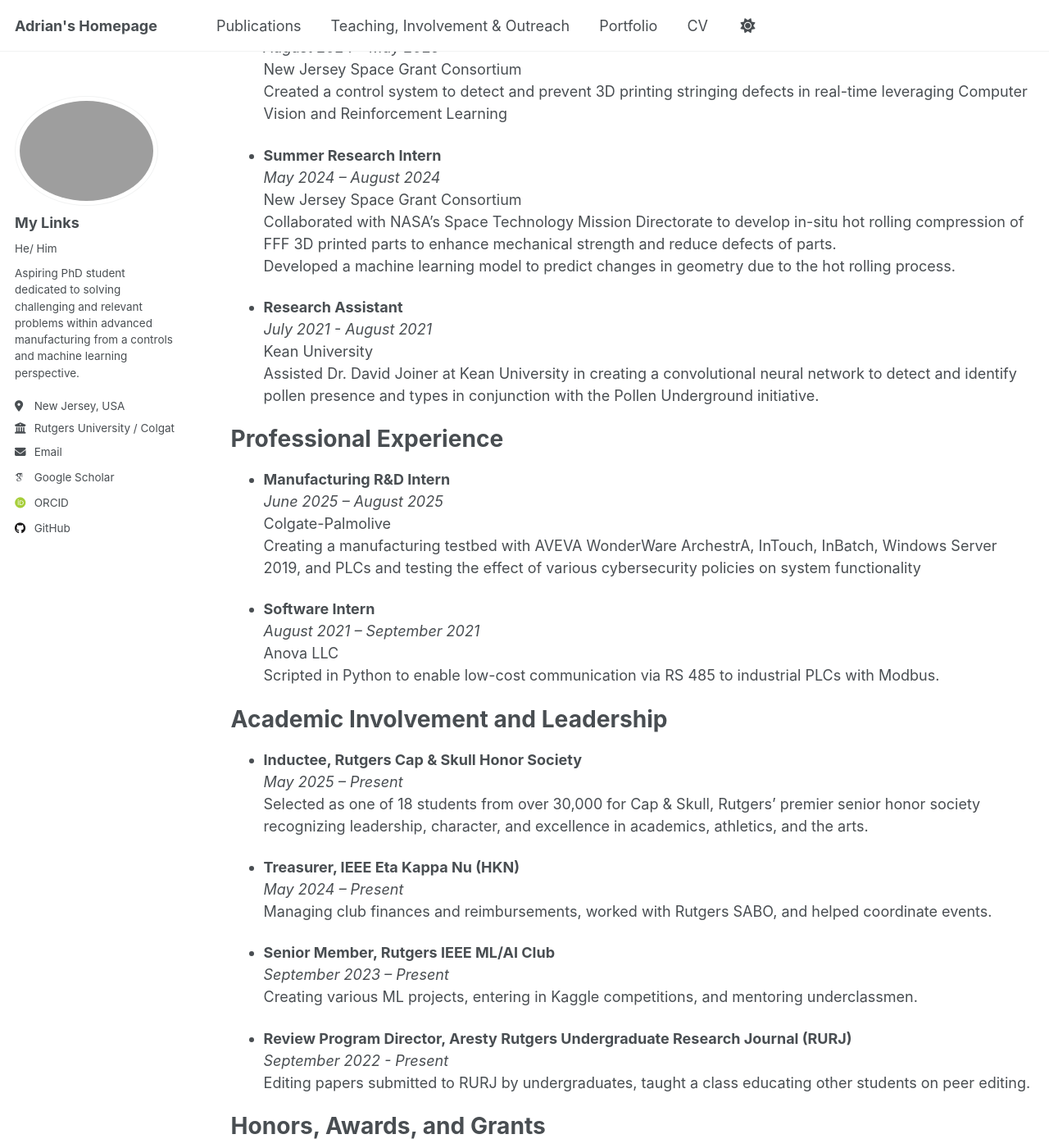
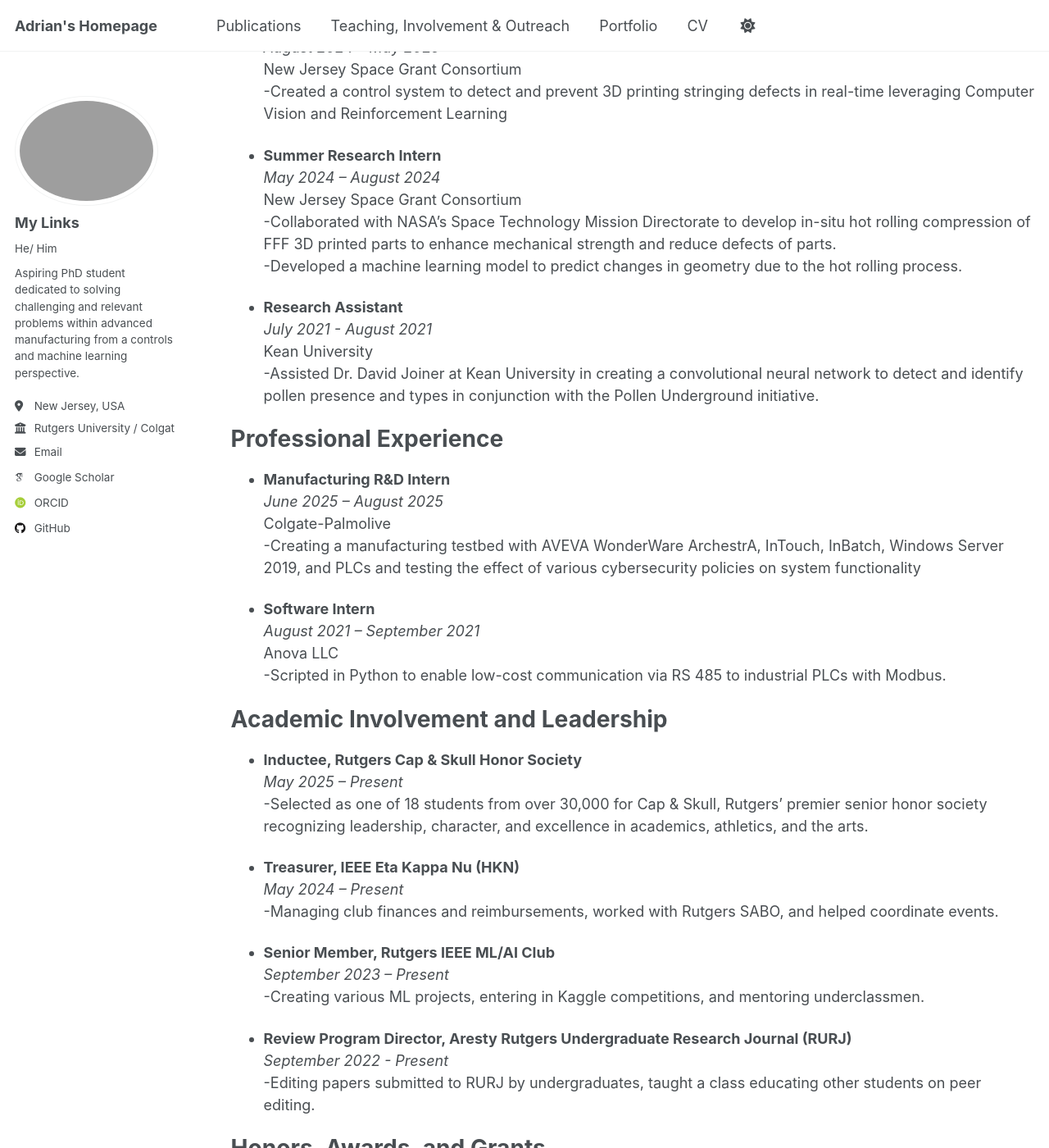
Before and after one commit to adrian-jackson/adrian-jackson.github.io, a Jekyll site: the page built from _pages/cv.md, in a window 1280 px wide and 1400 px high, scrolled down 755 px. Shown: the whole window at 82% size. Built offline with Jekyll 4.4.1, drawn with Linux system fonts in a browser that asks for light colours; some web fonts are replaced; some of the changed text lies outside the part shown.

```diff
--- a/_config.yml
+++ b/_config.yml
@@ -13,7 +13,7 @@ title                    : "Adrian's Homepage"
 title_separator          : "-"
 name                     : &name "Adrian Jackson"
 description              : &description "Aspiring PhD Student studying Electrical Engineering"
-url                      : https://adrian-jackson.github.io # the base hostname & protocol for your site e.g. "https://[your GitHub username].github.io" or if you already have some other page hosted on Github then use "https://[your GitHub username].github.io/[Your Repo Name]"
+url                      : https://adrian-jackson.github.io/ # the base hostname & protocol for your site e.g. "https://[your GitHub username].github.io" or if you already have some other page hosted on Github then use "https://[your GitHub username].github.io/[Your Repo Name]"
 baseurl                  : "" # the subpath of your site, e.g. "/blog"
 repository               : "adrian-jackson/adrian-jackson.github.io"
 
@@ -22,7 +22,7 @@ repository               : "adrian-jackson/adrian-jackson.github.io"
 #               Additional customization can be done by editing /_includes/author-profile.html
 author:
   # Biographic information
-  avatar           : "profile.jpg"
+  avatar           : "images/profile.jpg"
   name             : "My Links"
   pronouns         : "He/ Him"
   bio              : "Aspiring PhD student dedicated to solving challenging and relevant problems within advanced manufacturing
--- a/_pages/cv.md
+++ b/_pages/cv.md
@@ -29,48 +29,48 @@ Research Experience
 * **Academic Year Research Intern**
   *August 2024 – May 2025*
   New Jersey Space Grant Consortium
-  Created a control system to detect and prevent 3D printing stringing defects in real-time leveraging Computer Vision and Reinforcement Learning
+  -Created a control system to detect and prevent 3D printing stringing defects in real-time leveraging Computer Vision and Reinforcement Learning
 
 * **Summer Research Intern**
   *May 2024 – August 2024*
   New Jersey Space Grant Consortium
-  Collaborated with NASA’s Space Technology Mission Directorate to develop in-situ hot rolling compression of FFF 3D printed parts to enhance mechanical strength and reduce defects of parts.
-  Developed a machine learning model to predict changes in geometry due to the hot rolling process.
+  -Collaborated with NASA’s Space Technology Mission Directorate to develop in-situ hot rolling compression of FFF 3D printed parts to enhance mechanical strength and reduce defects of parts.
+  -Developed a machine learning model to predict changes in geometry due to the hot rolling process.
 
 * **Research Assistant**
   *July 2021 - August 2021*
   Kean University
-  Assisted Dr. David Joiner at Kean University in creating a convolutional neural network to detect and identify pollen presence and types in conjunction with the Pollen Underground initiative.
+  -Assisted Dr. David Joiner at Kean University in creating a convolutional neural network to detect and identify pollen presence and types in conjunction with the Pollen Underground initiative.
 
 Professional Experience
 ======
 * **Manufacturing R&D Intern**
   *June 2025 – August 2025*
   Colgate-Palmolive
-  Creating a manufacturing testbed with AVEVA WonderWare ArchestrA, InTouch, InBatch, Windows Server 2019, and PLCs and testing the effect of various cybersecurity policies on system functionality
+  -Creating a manufacturing testbed with AVEVA WonderWare ArchestrA, InTouch, InBatch, Windows Server 2019, and PLCs and testing the effect of various cybersecurity policies on system functionality
 
 * **Software Intern**
   *August 2021 – September 2021*
   Anova LLC
-  Scripted in Python to enable low-cost communication via RS 485 to industrial PLCs with Modbus.
+  -Scripted in Python to enable low-cost communication via RS 485 to industrial PLCs with Modbus.
 
 Academic Involvement and Leadership
 ======
 * **Inductee, Rutgers Cap & Skull Honor Society**
   *May 2025 – Present*
-  Selected as one of 18 students from over 30,000 for Cap & Skull, Rutgers' premier senior honor society recognizing leadership, character, and excellence in academics, athletics, and the arts.
+  -Selected as one of 18 students from over 30,000 for Cap & Skull, Rutgers' premier senior honor society recognizing leadership, character, and excellence in academics, athletics, and the arts.
 
 * **Treasurer, IEEE Eta Kappa Nu (HKN)**
   *May 2024 – Present*
-  Managing club finances and reimbursements, worked with Rutgers SABO, and helped coordinate events.
+  -Managing club finances and reimbursements, worked with Rutgers SABO, and helped coordinate events.
 
 * **Senior Member, Rutgers IEEE ML/AI Club**
   *September 2023 – Present*
-  Creating various ML projects, entering in Kaggle competitions, and mentoring underclassmen.
+  -Creating various ML projects, entering in Kaggle competitions, and mentoring underclassmen.
 
 * **Review Program Director, Aresty Rutgers Undergraduate Research Journal (RURJ)**
   *September 2022 - Present*
-  Editing papers submitted to RURJ by undergraduates, taught a class educating other students on peer editing.
+  -Editing papers submitted to RURJ by undergraduates, taught a class educating other students on peer editing.
 
 Honors, Awards, and Grants
 ======
@@ -89,8 +89,8 @@ Campus Involvement
 * **Alumni Chair**
   *June 2023 – May 2025*
   Kappa Sigma Fraternity
-  Contacted and coordinated with alumni to fundraise and coordinate fraternal events
-  Drafted and edited alumni newsletter
+  -Contacted and coordinated with alumni to fundraise and coordinate fraternal events
+  -Drafted and edited alumni newsletter
 
 Certifications
 ======
```
Also changed, not shown: _publications/2024-06-17-toolpath-synth-fff.md (added, +13 -0 lines), _publications/2025-06-08-paper-title-number-5.md (deleted, +0 -13 lines), _publications/2024-04-01-throughput-scaling-fff.md (renamed from _publications/2010-10-01-paper-title-number-2.md), _publications/2024-07-21-cyberattack-recovery.md (renamed from _publications/2024-02-17-paper-title-number-4.md), _publications/2024-12-01-fdm-bench.md (renamed from _publications/2015-10-01-paper-title-number-3.md), _publications/2025-03-01-scalable-defects.md (renamed from _publications/2009-10-01-paper-title-number-1.md).
